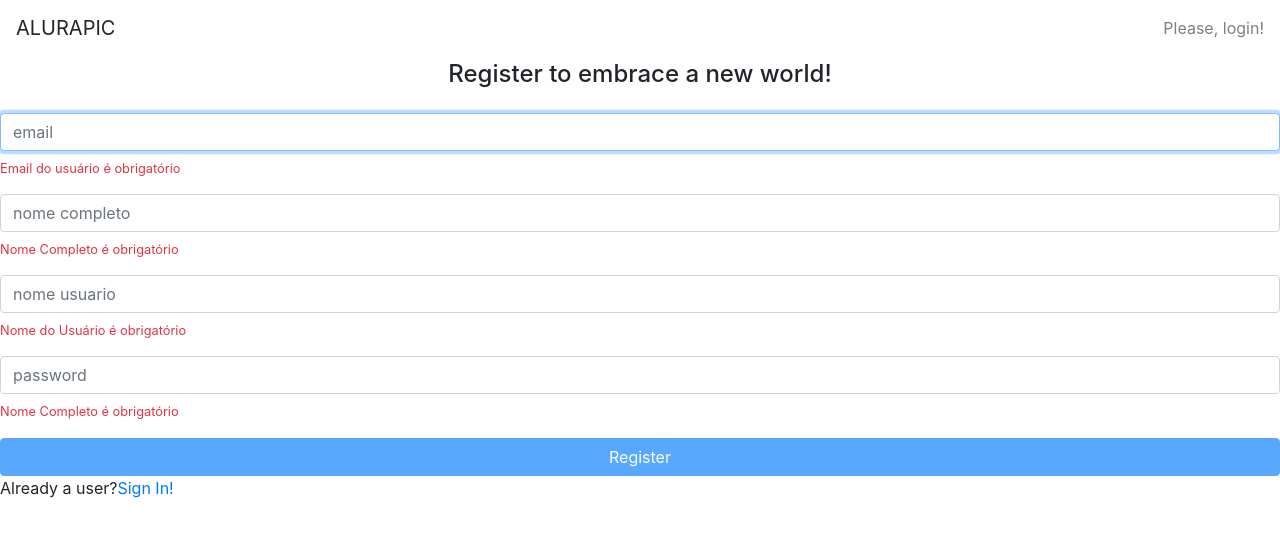
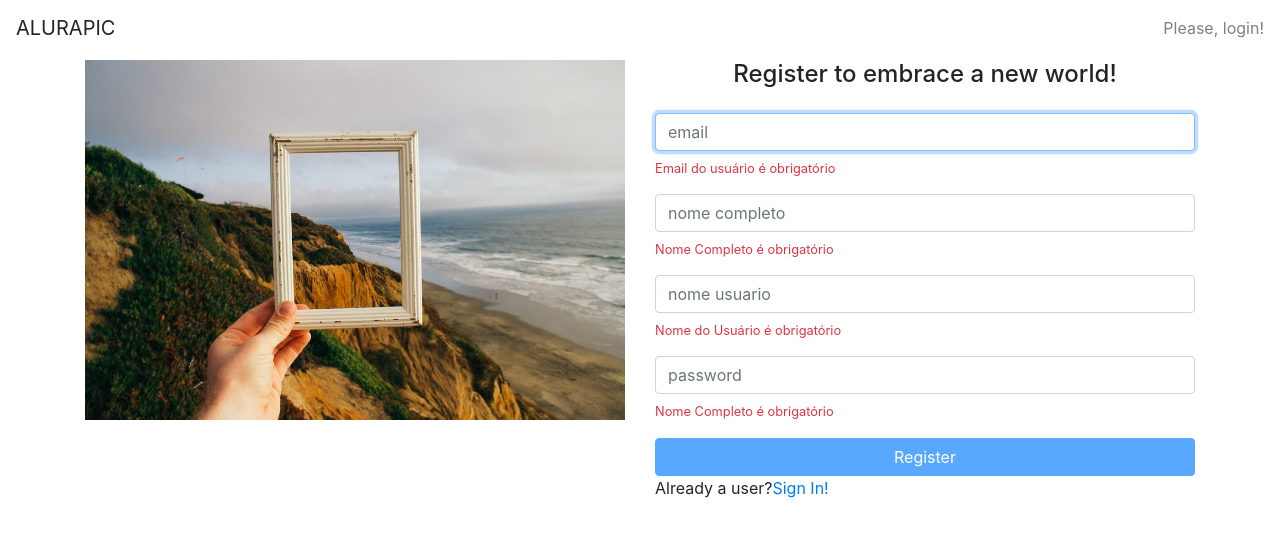
Before and after one commit to ThiagoSegadilha/InstaPets, an Angular app: page /cadastro in a window 1280 px wide. Shown: the top 536 px of the page. Built offline with nearby package versions, Linux system fonts and the light colour scheme.

Commit message:
adicao da estrutura de rotas com filhos

```diff
--- a/src/app/home/cadastro/cadastro.component.html
+++ b/src/app/home/cadastro/cadastro.component.html
@@ -2,7 +2,7 @@
 
 <form [formGroup]="cadastroForm" class="form mt-4" (submit)="cadastro()">
   <div class="form-group">
-    <input formControlName="email" placeholder="email" class="form-control" autofocus>
+    <input #inputEmail formControlName="email" placeholder="email" class="form-control" autofocus>
     <app-validacao-mensagem
       *ngIf="cadastroForm.get('email').errors?.required"
       text="Email do usuário é obrigatório">
--- a/src/app/home/cadastro/cadastro.component.ts
+++ b/src/app/home/cadastro/cadastro.component.ts
@@ -1,4 +1,4 @@
-import { Component, OnInit } from '@angular/core';
+import {Component, ElementRef, OnInit, ViewChild} from '@angular/core';
 import {FormBuilder, FormGroup, Validators} from "@angular/forms";
 import {letraMinusculaValidator} from "../../shared/validadores/letra-minuscula.validator";
 import {UsuarioJaExisteValidatorService} from "./usuario-ja-existe.validator.service";
@@ -6,6 +6,7 @@
 import {CadastroService} from "./cadastro.service";
 import {Router} from "@angular/router";
 import {errorObject} from "rxjs/internal-compatibility";
+import {DetectorDePlataformaService} from "../../core/detector-de-plataforma/detector-de-plataforma.service";
 
 @Component({
   selector: 'app-logout',
@@ -15,13 +16,16 @@
 export class CadastroComponent implements OnInit {
 
   cadastroForm: FormGroup;
+  @ViewChild('inputEmail') inputEmail: ElementRef<HTMLInputElement>;
 
   constructor(
     private formBuilder: FormBuilder,
     private usuarioJaExisteValidatorService: UsuarioJaExisteValidatorService,
     private cadastroServise: CadastroService,
-    private router: Router
-  ) { }
+    private router: Router,
+    private detectorDePlataformaService: DetectorDePlataformaService
+  ) {
+  }
 
   ngOnInit() {
     this.cadastroForm = this.formBuilder.group({
@@ -55,6 +59,9 @@
         ]
       ]
     });
+
+    this.detectorDePlataformaService.isPlataformaBrowser() &&
+      this.inputEmail.nativeElement.focus();
   }
 
   cadastro() {
--- /dev/null
+++ b/src/app/home/home.component.html
@@ -0,0 +1,11 @@
+<div class="container">
+  <div class="row">
+    <div class="col-md-6 mb-2">
+      <img class="img-fluid d-none d-sm-block"
+           src="assets/img/home.jpg" alt="Welcome">
+    </div>
+    <div class="col-md-6">
+      <router-outlet></router-outlet>
+    </div>
+  </div>
+</div>
--- /dev/null
+++ b/src/app/home/home.component.ts
@@ -0,0 +1,15 @@
+import { Component, OnInit } from '@angular/core';
+
+@Component({
+  selector: 'app-home',
+  templateUrl: './home.component.html',
+  styleUrls: ['./home.component.css']
+})
+export class HomeComponent implements OnInit {
+
+  constructor() { }
+
+  ngOnInit() {
+  }
+
+}
--- a/src/app/home/home.module.ts
+++ b/src/app/home/home.module.ts
@@ -6,6 +6,7 @@
 import {ValidacaoMensagemModule} from "../shared/components/validacao-mensagem/validacao-mensagem.module";
 import {RouterModule} from "@angular/router";
 import {CadastroComponent} from "./cadastro/cadastro.component";
+import { HomeComponent } from './home.component';
 
 @NgModule({
   imports: [
@@ -16,7 +17,8 @@
   ],
   declarations: [
     LoginComponent,
-    CadastroComponent
+    CadastroComponent,
+    HomeComponent
   ],
   exports: [
     LoginComponent,
--- a/src/app/home/login/login.component.html
+++ b/src/app/home/login/login.component.html
@@ -35,4 +35,4 @@
 
 </form>
 
-<p>Not a user?<a>Register now</a></p>
+<p>Not a user?<a [routerLink]="['cadastro']">Register now</a></p>
```
Also changed, not shown: src/app/app.routing.module.ts (+13 -5 lines), src/app/home/home.component.css (added), src/assets/img/home.jpg (added).
